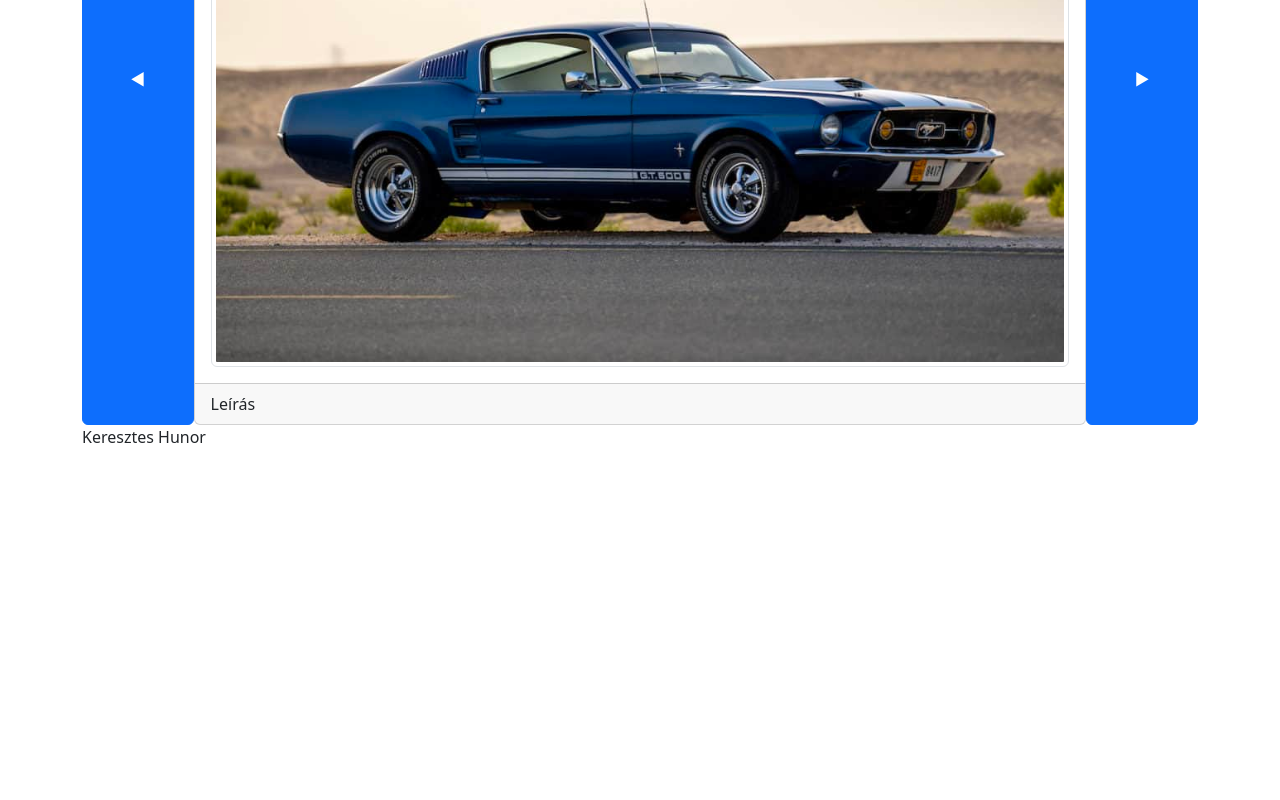
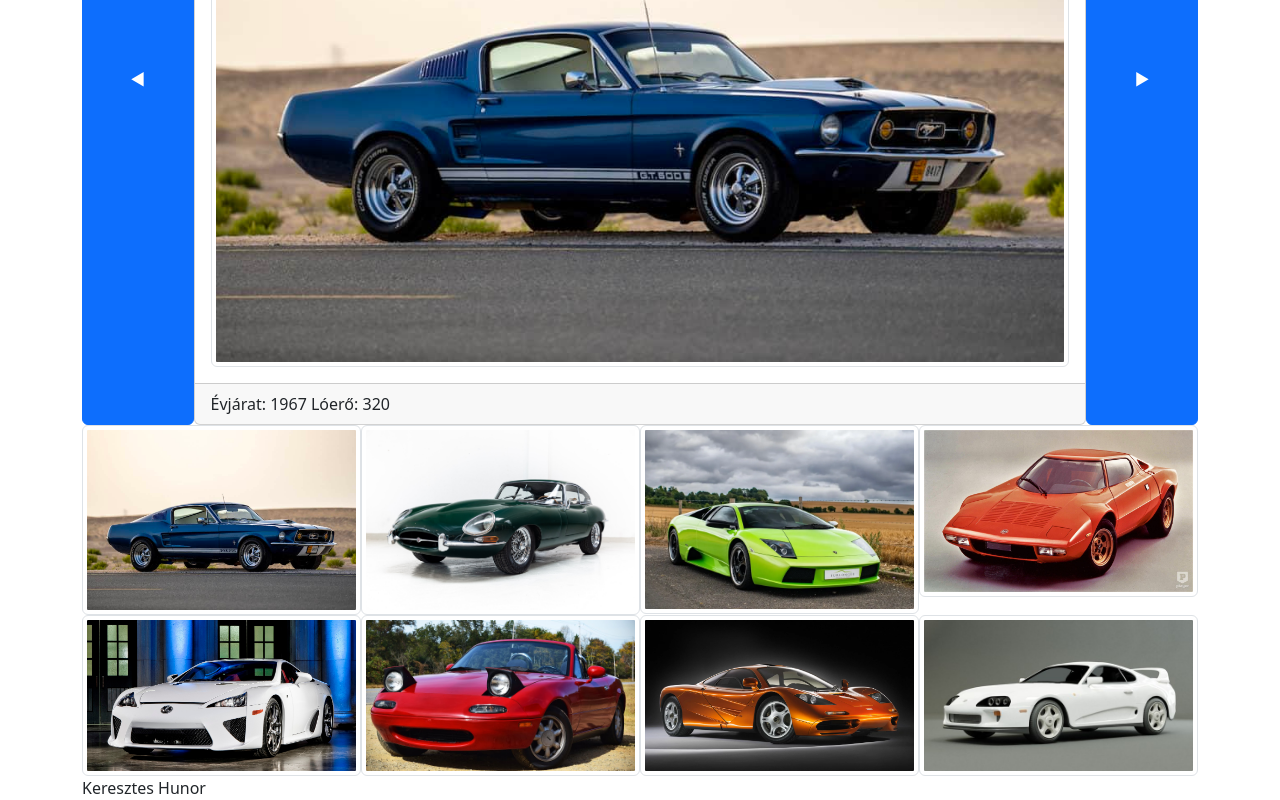
Before and after one commit to KeresztesHunor/kepgaleria_MVC_public_repo, a plain HTML site: page index.html in a window 1280 px wide. Shown: the part 323-1123 px from the top of the page. Before the commit the page ends 800 px from the top, so only its background shows below. Drawn offline with nearby package versions, Linux system fonts and the light colour scheme.

Commit message:
kis képek megjelennek

```diff
--- a/MVC/controller/Controller.js
+++ b/MVC/controller/Controller.js
@@ -1,4 +1,5 @@
 import Model from "../model/Model.js";
+import KisKepek from "../view/KisKepek.js";
 import NagyKep from "../view/NagyKep.js";
 
 class Controller
@@ -7,6 +8,7 @@ class Controller
     {
         const MODEL = new Model(0);
         const NAGY_KEP = new NagyKep($("#nagyKep"), MODEL.aktualisKep());
+        const KIS_KEPEK = new KisKepek($("#kisKep"), MODEL.kepLista);
         $(window).on("balra", event => {
             MODEL.balra();
             NAGY_KEP.nagyKepCsere(MODEL.aktualisKep());
--- a/MVC/model/adat.js
+++ b/MVC/model/adat.js
@@ -1,3 +1,5 @@
+export const KEPEK_MAPPA_ELERES = "kepek/";
+
 export const KEP_LISTA = [
     {
         gyarto: "Ford",
--- /dev/null
+++ b/MVC/view/EgyKepesView.js
@@ -0,0 +1,12 @@
+import View from "./View.js";
+
+class EgyKepesView extends View
+{
+    constructor(szuloElem, kep)
+    {
+        super(szuloElem);
+        this._kep = kep;
+    }
+}
+
+export default EgyKepesView;
--- /dev/null
+++ b/MVC/view/KisKep.js
@@ -0,0 +1,17 @@
+import { paratlanTag } from "../../htmlUtils.js";
+import { KEPEK_MAPPA_ELERES } from "../model/adat.js";
+import EgyKepesView from "./EgyKepesView.js";
+
+class KisKep extends EgyKepesView
+{
+    #szuloElem;
+    #index;
+
+    constructor(szuloElem, kep, index)
+    {
+        super(szuloElem, kep);
+        this._szuloElem.append(paratlanTag("img", { src: KEPEK_MAPPA_ELERES + this._kep.kep, alt: `${this._kep.gyarto}: ${this._kep.modell}`, class: "img-thumbnail" }));
+    }
+}
+
+export default KisKep;
--- /dev/null
+++ b/MVC/view/KisKepek.js
@@ -0,0 +1,22 @@
+import { parosTag } from "../../htmlUtils.js";
+import KisKep from "./KisKep.js";
+import View from "./View.js";
+
+class KisKepek extends View
+{
+    #kepLista;
+    #kisKepTaroloElem;
+
+    constructor(szuloElem, kepLista)
+    {
+        super(szuloElem);
+        this.#kepLista = kepLista;
+        this._szuloElem.html(parosTag("div", { class: "kis-kep-tarolo" }));
+        this.#kisKepTaroloElem = this._szuloElem.children(".kis-kep-tarolo");
+        this.#kepLista.forEach((elem, index) => {
+            new KisKep(this.#kisKepTaroloElem, elem, index);
+        });
+    }
+}
+
+export default KisKepek;
--- a/MVC/view/NagyKep.js
+++ b/MVC/view/NagyKep.js
@@ -1,17 +1,16 @@
 import { paratlanTag, parosTag } from "../../htmlUtils.js";
+import { KEPEK_MAPPA_ELERES } from "../model/adat.js";
+import EgyKepesView from "./EgyKepesView.js";
 
-class NagyKep
+class NagyKep extends EgyKepesView
 {
-    #szuloElem;
-    #kep;
     #balGombElem;
     #jobbGombElem;
     #nagyKepHelyeElem;
 
     constructor(szuloElem, kep)
     {
-        this.#szuloElem = szuloElem;
-        this.#kep = kep;
+        super(szuloElem, kep);
         this.#htmlOsszerak();
         this.#nagyKepHelyeElem = $("#nagyKepHelye");
         this.#balGombElem = $("#bal")
@@ -29,19 +28,19 @@ class NagyKep
         let txt = "";
         txt += parosTag("button", { id: "bal", class: "btn btn-primary" }, ["◀"]);
         txt += parosTag("div", { class: "card" }, [
-            parosTag("div", { class: "card-header" }, ["Főkép"]),
+            parosTag("div", { class: "card-header" }, [`${this._kep.gyarto ?? "Ismeretlen gyártó"}: ${this._kep.nev ?? "Ismeretlen modell"}`]),
             parosTag("div", { id: "nagyKepHelye", class: "card-body" }, [
-                paratlanTag("img", { src: "kepek/" + this.#kep.kep, alt: this.#kep.kep, class: "img-thumbnail"})
+                paratlanTag("img", { src: KEPEK_MAPPA_ELERES + this._kep.kep, alt: `${this._kep.gyarto}: ${this._kep.modell}`, class: "img-thumbnail"})
             ]),
-            parosTag("div", { class: "card-footer" }, ["Leírás"])
+            parosTag("div", { class: "card-footer" }, [`Évjárat: ${this._kep.evjarat ?? "N/A"} Lóerő: ${this._kep.loero ?? "N/A"}`])
         ]);
         txt += parosTag("button", { id: "jobb", class: "btn btn-primary" }, ["▶"]);
-        this.#szuloElem.html(txt);
+        this._szuloElem.html(txt);
     }
 
     nagyKepCsere(kep)
     {
-        this.#nagyKepHelyeElem.html(paratlanTag("img", { src: "kepek/" + kep.kep, alt: kep, class: "img-thumbnail" }));
+        this.#nagyKepHelyeElem.html(paratlanTag("img", { src: KEPEK_MAPPA_ELERES + kep.kep, alt: `${kep.gyarto}: ${kep.nev}`, class: "img-thumbnail" }));
     }
 }
 
--- /dev/null
+++ b/MVC/view/View.js
@@ -0,0 +1,9 @@
+class View
+{
+    constructor(szuloElem)
+    {
+        this._szuloElem = szuloElem;
+    }
+}
+
+export default View;
--- a/style.css
+++ b/style.css
@@ -10,3 +10,12 @@
 #nagyKepHelye {
     text-align: center;
 }
+
+.kis-kep-tarolo {
+    display: grid;
+    grid-template-columns: repeat(4, 1fr);
+}
+
+.kis-kep-tarolo > img {
+    width: 100%;
+}
```
